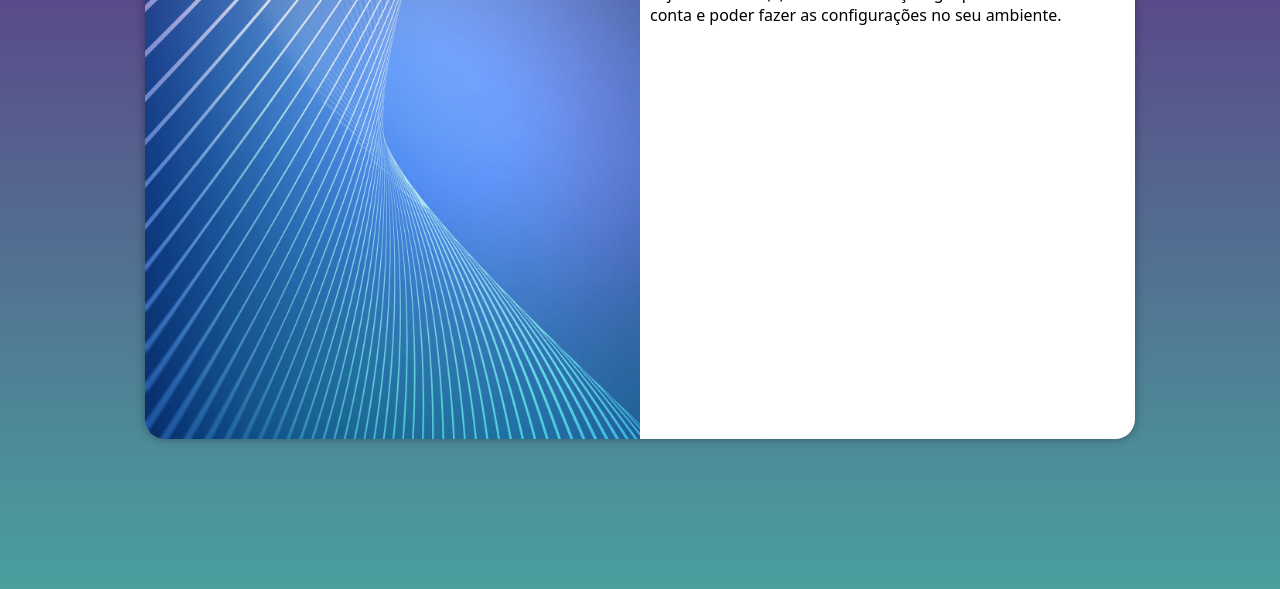
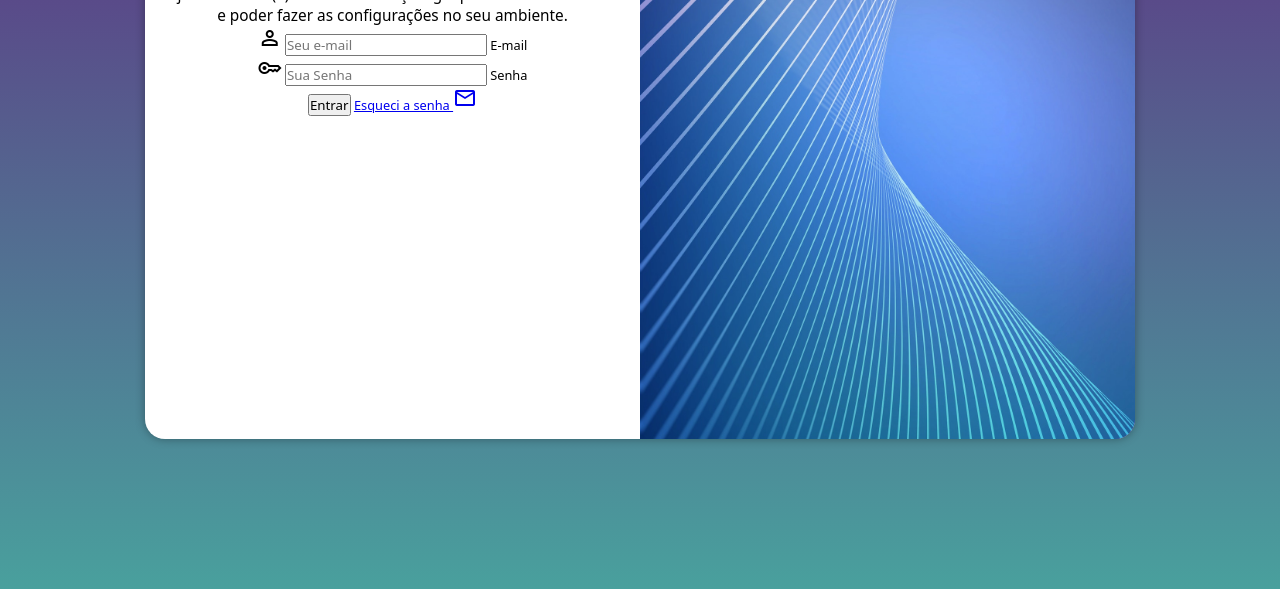
Before and after one commit to Nattanjunior/projeto-login, a plain HTML site: page index.html in a window 1280 px wide. Shown: the part 211-800 px from the top of the page. Drawn offline with nearby package versions, Linux system fonts and the light colour scheme.

Commit message:
formulario adicionado

```diff
--- a/estilos/mediaquery.css
+++ b/estilos/mediaquery.css
@@ -25,13 +25,19 @@
         width: 990px;
     }
     section#login > div#imagem{
-        float: left;
+        float: right;
         width: 50%;
         height: 100%;
     }
     section#login > div#formulario{
-        float: right;
+        float: left;
         width: 50%;
     }
+    div#formulario > h1{
+        font-size: 2em;
+    }
+    div#formulario > p{
+        font-size: 1.2em;
+    }
 
-}
+    }
--- a/estilos/style.css
+++ b/estilos/style.css
@@ -44,7 +44,14 @@ section > div#imagem{
         background-position: center left;
         height: 200px;
 }
-section > div#formulario{
+section#login > div#formulario{
+        display: block;
         padding: 10px;
-        display: block;
 }
+div#formulario{
+        text-align: center;
+        margin-bottom: 10px;
+}
+div#formulario{
+        font-size: 0.8em;
+}
--- a/index.html
+++ b/index.html
@@ -7,6 +7,7 @@
     <title>Login</title>
     <link rel="stylesheet" href="estilos/style.css">
     <link rel="stylesheet" href="estilos/mediaquery.css">
+    <link rel="stylesheet" href="https://fonts.googleapis.com/css2?family=Material+Symbols+Outlined:opsz,wght,FILL,GRAD@48,400,0,0" />
 </head>
 <body>
     <main>
@@ -17,8 +18,29 @@
             <div id="formulario">
                 <h1>Login</h1>
                 <p>Seja bem-vindo(a) novamente. Faça login para acessar sua conta e poder fazer as configurações no seu ambiente. </p>
-                <form action="login.php" method="get">
+                <form action="login.php" method="get" autocomplete="on">
+                    <div class="campo">
+                        <span class="material-symbols-outlined">
+                            person
+                            </span>
 
+                        <input type="email" name="Login" id="ilogin" placeholder="Seu e-mail" autocomplete="email" required maxlength="30">
+                        <label for="ilogin">E-mail</label>
+                    </div>
+                    <div class="campo">
+                        <span class="material-symbols-outlined">
+                            key
+                            </span>
+
+                        <input type="password" name="senha" id="isenha" placeholder="Sua Senha" autocomplete="current-password" required minlength="8" maxlength="20">
+                        <label for="isenha" >Senha</label>
+                    </div>
+                    <input type="submit" value="Entrar">
+                    <a href="esqueci.html">
+                        Esqueci a senha <span class="material-symbols-outlined">
+                            mail
+                            </span>
+                    </a>
                 </form>
             </div>
         </section>
```
